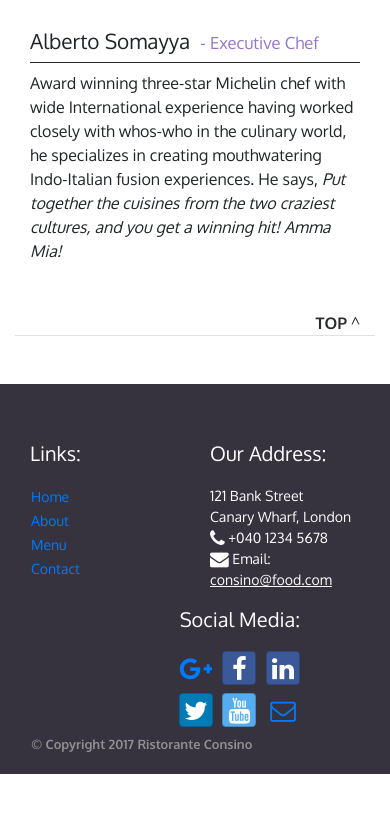
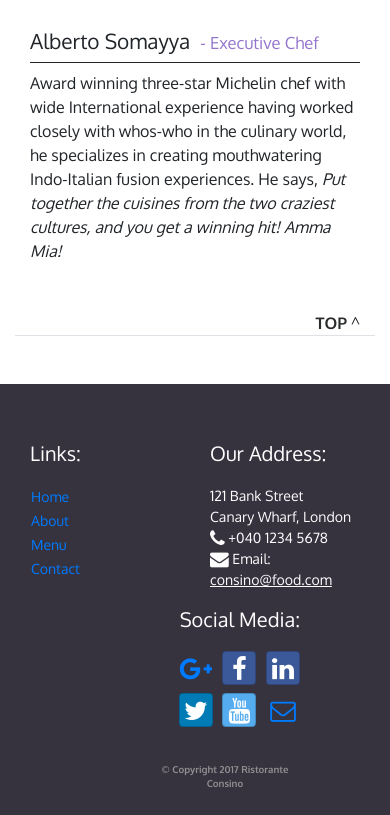
Before and after one commit to stefan22/rw2, a website: page aboutus.html in a window 390 px wide. Shown: the part 2401-3216 px from the top of the page. Before the commit the page ends 3175 px from the top, so only its background shows below. Drawn offline with nearby package versions, Linux system fonts and the light colour scheme; files whose address does not match are found by name.

Commit message:
copyright column mobile and tablet

```diff
--- a/aboutus.html
+++ b/aboutus.html
@@ -116,7 +116,7 @@
 
     </div>
 
-  <footer class="footer">
+  <footer class="footer clearfix">
         <div class="container">
             <div class="row row-content">
                 <div class="col-6 col-sm-4">
@@ -190,8 +190,8 @@
 
            </div> <!-- endof row -->
 
-           <div class="row justify-content-center">
-                <div class="col-12 col-sm-5 offset-1">
+           <div class="row row-content">
+                <div class="col-6 col-sm-7 offset-4">
                     <p class="copy">© Copyright 2017 Ristorante Consino</p>
                 </div>
            </div>
--- a/css/styles.css
+++ b/css/styles.css
@@ -223,9 +223,11 @@ address a {
 /* copy row footer */
 .copy {
  margin:0;
- font-size: 80%;
+ font-size: 60%;
  color: #919191;
  font-weight: bold;
+ text-align: center;
+
 }
 
 
@@ -396,6 +398,8 @@ h4 small::before {
   h3.inlinetablet::after {content: ',';}
   h4.inlinetablet {margin-left: 10px; color:#502ea7;}
 
+  .copy {font-size: 80%; text-align: left;}
+
 
 }/* col-md and up */
 
```
Also changed, not shown: index.html (+4 -4 lines).
